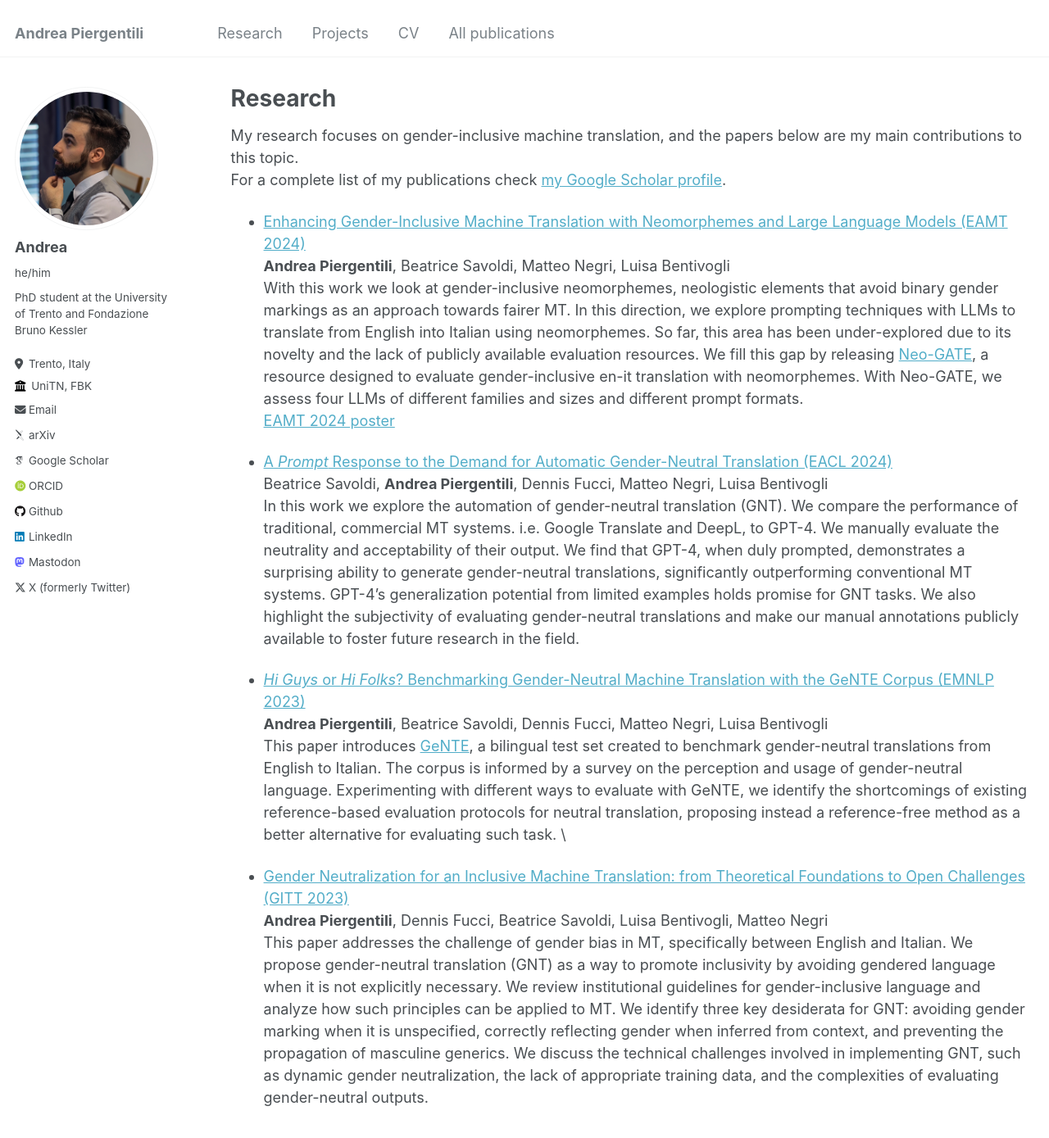
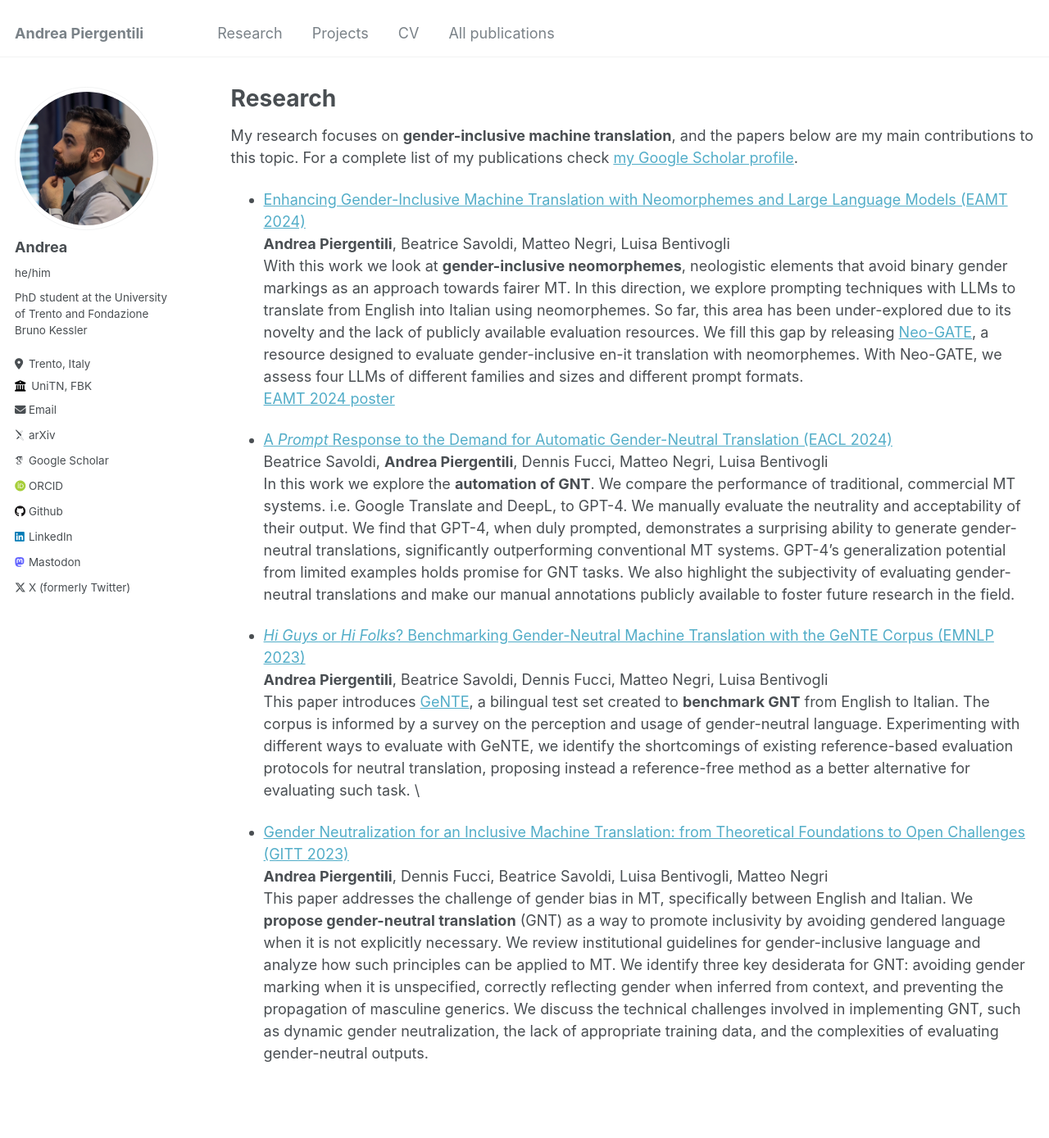
Before and after one commit to apierg/apierg.github.io, a Jekyll site: the page built from _pages/research.md, in a window 1280 px wide and 1400 px high. Shown: the top 1389 px of the window at 82% size. Built offline with Jekyll 4.4.1, drawn with Linux system fonts in a browser that asks for light colours; some web fonts are replaced.

Commit message:
small changes

```diff
--- a/_pages/research.md
+++ b/_pages/research.md
@@ -5,22 +5,22 @@ permalink: /research/
 author_profile: true
 ---
 
-My research focuses on gender-inclusive machine translation, and the papers below are my main contributions to this topic.\
+My research focuses on **gender-inclusive machine translation**, and the papers below are my main contributions to this topic.
 For a complete list of my publications check [my Google Scholar profile](https://scholar.google.com/citations?user=SceVs8kAAAAJ&hl=it).
 
 * [Enhancing Gender-Inclusive Machine Translation with Neomorphemes and Large Language Models (EAMT 2024)](https://aclanthology.org/2024.eamt-1.25/)\
     **Andrea Piergentili**, Beatrice Savoldi, Matteo Negri, Luisa Bentivogli\
-    With this work we look at gender-inclusive neomorphemes, neologistic elements that avoid binary gender markings as an approach towards fairer MT. In this direction, we explore prompting techniques with LLMs to translate from English into Italian using neomorphemes. So far, this area has been under-explored due to its novelty and the lack of publicly available evaluation resources. We fill this gap by releasing [Neo-GATE](https://huggingface.co/datasets/FBK-MT/Neo-GATE), a resource designed to evaluate gender-inclusive en-it translation with neomorphemes. With Neo-GATE, we assess four LLMs of different families and sizes and different prompt formats.\
+    With this work we look at **gender-inclusive neomorphemes**, neologistic elements that avoid binary gender markings as an approach towards fairer MT. In this direction, we explore prompting techniques with LLMs to translate from English into Italian using neomorphemes. So far, this area has been under-explored due to its novelty and the lack of publicly available evaluation resources. We fill this gap by releasing [Neo-GATE](https://huggingface.co/datasets/FBK-MT/Neo-GATE), a resource designed to evaluate gender-inclusive en-it translation with neomorphemes. With Neo-GATE, we assess four LLMs of different families and sizes and different prompt formats.\
     [EAMT 2024 poster](https://drive.google.com/file/d/1aXmjviVJgYAkeugv77R1iiLy5lsnDxaI/view?usp=sharing)
 
 * [A _Prompt_ Response to the Demand for Automatic Gender-Neutral Translation (EACL 2024)](https://aclanthology.org/2024.eacl-short.23/)\
     Beatrice Savoldi, **Andrea Piergentili**, Dennis Fucci, Matteo Negri, Luisa Bentivogli\
-    In this work we explore the automation of gender-neutral translation (GNT). We compare the performance of traditional, commercial MT systems. i.e. Google Translate and DeepL, to GPT-4. We manually evaluate the neutrality and acceptability of their output. We find that GPT-4, when duly prompted, demonstrates a surprising ability to generate gender-neutral translations, significantly outperforming conventional MT systems. GPT-4’s generalization potential from limited examples holds promise for GNT tasks. We also highlight the subjectivity of evaluating gender-neutral translations and make our manual annotations publicly available to foster future research in the field.
+    In this work we explore the **automation of GNT**. We compare the performance of traditional, commercial MT systems. i.e. Google Translate and DeepL, to GPT-4. We manually evaluate the neutrality and acceptability of their output. We find that GPT-4, when duly prompted, demonstrates a surprising ability to generate gender-neutral translations, significantly outperforming conventional MT systems. GPT-4’s generalization potential from limited examples holds promise for GNT tasks. We also highlight the subjectivity of evaluating gender-neutral translations and make our manual annotations publicly available to foster future research in the field.
 
 * [_Hi Guys_ or _Hi Folks_? Benchmarking Gender-Neutral Machine Translation with the GeNTE Corpus (EMNLP 2023)](https://aclanthology.org/2023.emnlp-main.873/) \
     **Andrea Piergentili**, Beatrice Savoldi, Dennis Fucci, Matteo Negri, Luisa Bentivogli\
-    This paper introduces [GeNTE](https://huggingface.co/datasets/FBK-MT/GeNTE), a bilingual test set created to benchmark gender-neutral translations from English to Italian. The corpus is informed by a survey on the perception and usage of gender-neutral language. Experimenting with different ways to evaluate with GeNTE, we identify the shortcomings of existing reference-based evaluation protocols for neutral translation, proposing instead a reference-free method as a better alternative for evaluating such task. \
+    This paper introduces [GeNTE](https://huggingface.co/datasets/FBK-MT/GeNTE), a bilingual test set created to **benchmark GNT** from English to Italian. The corpus is informed by a survey on the perception and usage of gender-neutral language. Experimenting with different ways to evaluate with GeNTE, we identify the shortcomings of existing reference-based evaluation protocols for neutral translation, proposing instead a reference-free method as a better alternative for evaluating such task. \
 
 * [Gender Neutralization for an Inclusive Machine Translation: from Theoretical Foundations to Open Challenges (GITT 2023)](https://aclanthology.org/2023.gitt-1.7/) \
     **Andrea Piergentili**, Dennis Fucci, Beatrice Savoldi, Luisa Bentivogli, Matteo Negri\
-    This paper addresses the challenge of gender bias in MT, specifically between English and Italian. We propose gender-neutral translation (GNT) as a way to promote inclusivity by avoiding gendered language when it is not explicitly necessary. We review institutional guidelines for gender-inclusive language and analyze how such principles can be applied to MT. We identify three key desiderata for GNT: avoiding gender marking when it is unspecified, correctly reflecting gender when inferred from context, and preventing the propagation of masculine generics. We discuss the technical challenges involved in implementing GNT, such as dynamic gender neutralization, the lack of appropriate training data, and the complexities of evaluating gender-neutral outputs.
+    This paper addresses the challenge of gender bias in MT, specifically between English and Italian. We **propose gender-neutral translation** (GNT) as a way to promote inclusivity by avoiding gendered language when it is not explicitly necessary. We review institutional guidelines for gender-inclusive language and analyze how such principles can be applied to MT. We identify three key desiderata for GNT: avoiding gender marking when it is unspecified, correctly reflecting gender when inferred from context, and preventing the propagation of masculine generics. We discuss the technical challenges involved in implementing GNT, such as dynamic gender neutralization, the lack of appropriate training data, and the complexities of evaluating gender-neutral outputs.
```
